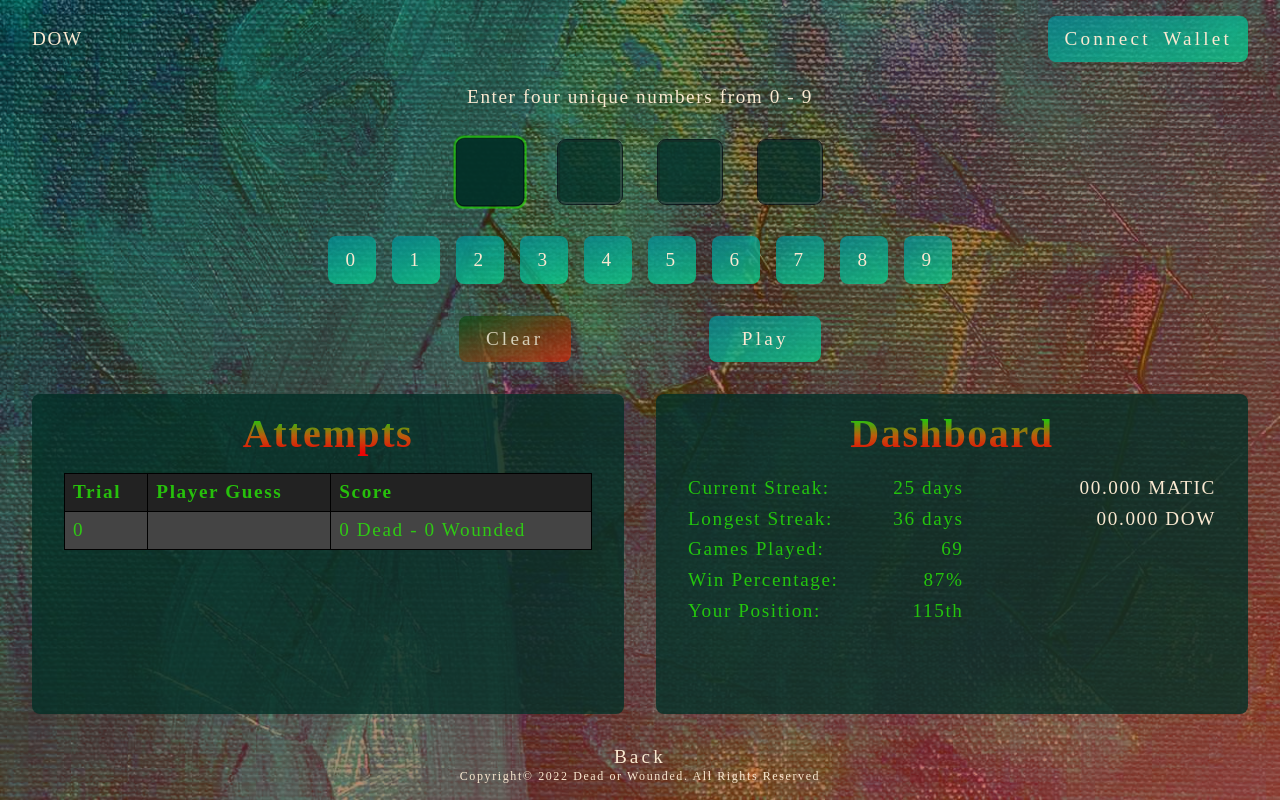
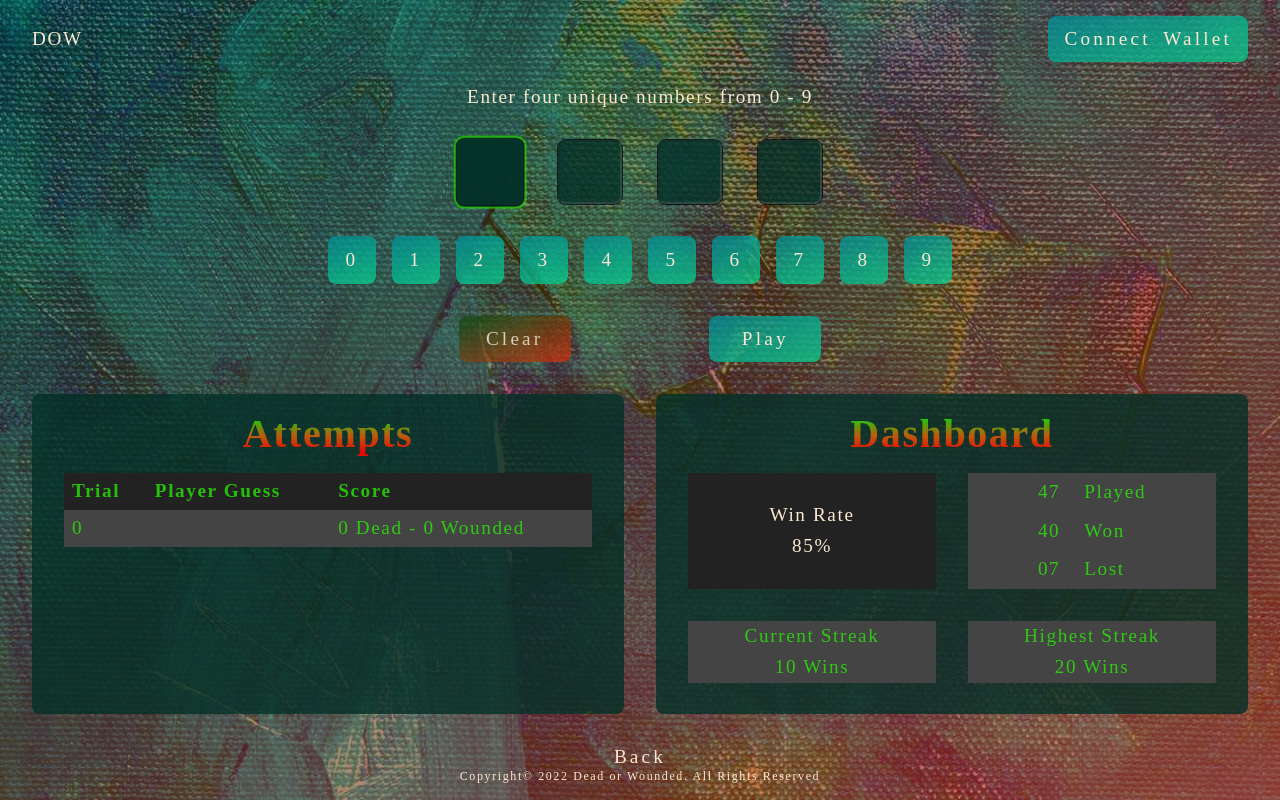
Before and after one commit to AbdulrasheedAdediran/dow-dApp-frontend, a React (Create React App) app: page /startGame in a window 1280 px wide. Built offline with nearby package versions, Linux system fonts and the light colour scheme; a web font is replaced by a local one.

Commit message:
let not working: reverting to const

```diff
--- a/src/components/container/StartGame/Attempts.css
+++ b/src/components/container/StartGame/Attempts.css
@@ -20,7 +20,7 @@
 }
 th,
 td {
-  border: 1px solid #000;
+  /* border: 1px solid #000; */
   text-align: left;
   padding: 0.25rem 0.5rem;
 }
--- a/src/components/container/StartGame/Attempts.jsx
+++ b/src/components/container/StartGame/Attempts.jsx
@@ -2,14 +2,19 @@ import { React, useState } from "react";
 import "./Attempts.css";
 
 const Attempts = (props) => {
-  const [roundScores, setRoundScores] = useState([
-    {
-      trial: props.trial,
-      attempt: props.confirmedAttempt,
-      dead: props.dead,
-      wounded: props.wounded,
-    },
-  ]);
+  // const roundScores = [
+  //   {
+  //     trial: props.trial,
+  //     attempt: props.confirmedAttempt,
+  //     dead: props.dead,
+  //     wounded: props.wounded,
+  //   },
+  // ];
+  console.log("Roundscores Full Data", props.roundScores);
+  console.log("Trial Number:", props.roundScores[0].trial);
+  console.log("Confirmed Attempt:", props.roundScores[0].attempt);
+  console.log("Dead:", props.roundScores[0].dead);
+  console.log("Wounded:", props.roundScores[0].wounded);
   return (
     <section className="attempts">
       <h2>Attempts</h2>
@@ -22,7 +27,7 @@ const Attempts = (props) => {
           </tr>
         </thead>
         <tbody>
-          {roundScores.map((roundScore) => (
+          {props.roundScores.map((roundScore) => (
             <tr key={roundScore.trial}>
               <td>{roundScore.trial}</td>
               <td>{roundScore.confirmedAttempt}</td>
--- a/src/components/container/StartGame/Dashboard.css
+++ b/src/components/container/StartGame/Dashboard.css
@@ -1,5 +1,6 @@
 .dashboard {
   height: 20rem;
+  /* height: 100%; */
   width: 100%;
   background: var(--deep-green);
   color: var(--antique-white);
@@ -12,29 +13,70 @@
   margin-inline: auto;
   margin-block: 1rem;
 }
-.statistics-and-balance {
+.statistics {
+  width: 100%;
+  display: grid;
+  align-content: stretch;
+  text-align: left;
+  line-height: 1.6;
+  gap: 2rem;
+  /* border: 2px solid red; */
+}
+.win-rate-and-game-stats {
+  display: grid;
+  grid-template-columns: repeat(2, 1fr);
+  align-content: stretch;
+  justify-content: space-between;
+  gap: 2rem;
+  /* border: 2px solid white; */
+}
+.win-rate {
+  width: 100%;
+  display: grid;
+  align-content: center;
+  justify-content: center;
+  /* border: 2px solid yellow; */
+  text-align: center;
+  color: var(--antique-white);
+
+  background-color: #222;
+}
+.played-won-lost {
+  width: 100%;
+  display: grid;
+  align-content: space-evenly;
+  justify-content: center;
+  background: #444;
+  /* border: 2px solid blue; */
+}
+.game-stats {
   width: 100%;
   display: flex;
-  align-items: flex-start;
-  justify-content: space-between;
-  text-align: left;
-  line-height: 1.6;
-  flex-grow: 2 1;
+  align-items: stretch;
+  justify-content: flex-start;
+  gap: 1.5rem;
+  margin-block: 0.25rem;
+  /* border: 2px solid blue; */
+}
+.played,
+.won,
+.lost {
+  width: 100%;
+  /* padding: 100%; */
+  /* background: rgba(255, 255, 255, 0.25); */
+}
+.streak-stats {
+  width: 100%;
+  display: grid;
+  grid-template-columns: repeat(2, 1fr);
+  align-content: center;
+  justify-content: center;
+  text-align: center;
   gap: 2rem;
+  /* background: rgba(255, 255, 255, 0.25); */
+  /* border: 2px solid blue; */
 }
-.statistics {
-  width: 100%;
-  /* border: 2px solid red; */
+.max-streak,
+.current-streak {
+  background: #444;
 }
-.balance {
-  flex-shrink: 1;
-  width: 80%;
-  /* border: 2px solid red; */
-  text-align: right;
-  color: var(--antique-white);
-}
-.stats {
-  display: flex;
-  align-items: center;
-  justify-content: space-between;
-}
--- a/src/components/container/StartGame/Dashboard.jsx
+++ b/src/components/container/StartGame/Dashboard.jsx
@@ -4,32 +4,36 @@ const Dashboard = () => {
   return (
     <section className="dashboard">
       <h2>Dashboard</h2>
-      <div className="statistics-and-balance">
-        <div className="statistics">
-          <div className="stats">
-            <p>Current Streak:</p>
-            <p>25 days</p>
+      <div className="statistics">
+        <div className="win-rate-and-game-stats">
+          <div className="win-rate">
+            <p>Win Rate</p>
+            <p>85%</p>
           </div>
-          <div className="stats">
-            <p>Longest Streak:</p>
-            <p>36 days</p>
-          </div>
-          <div className="stats">
-            <p>Games Played:</p>
-            <p>69</p>
-          </div>
-          <div className="stats">
-            <p>Win Percentage:</p>
-            <p>87%</p>
-          </div>
-          <div className="stats">
-            <p>Your Position:</p>
-            <p>115th</p>
+          <div className="played-won-lost">
+            <div className="game-stats played">
+              <p>47</p>
+              <p>Played</p>
+            </div>
+            <div className="game-stats won">
+              <p>40</p>
+              <p>Won</p>
+            </div>
+            <div className="game-stats lost">
+              <p>07</p>
+              <p>Lost</p>
+            </div>
           </div>
         </div>
-        <div className="balance">
-          <p>00.000 MATIC</p>
-          <p>00.000 DOW</p>
+        <div className="streak-stats">
+          <div className="current-streak">
+            <p>Current Streak</p>
+            <p>10 Wins</p>
+          </div>
+          <div className="max-streak">
+            <p>Highest Streak</p>
+            <p>20 Wins</p>
+          </div>
         </div>
       </div>
     </section>
--- a/src/components/container/StartGame/StartGame.jsx
+++ b/src/components/container/StartGame/StartGame.jsx
@@ -6,23 +6,28 @@ import { Link } from "react-router-dom";
 import Layout from "../../Layout";
 
 const StartGame = () => {
+  let dead = 0;
+  let wounded = 0;
+  let trials = 0;
   // Stores and handles the player's inputs
-  const [playerInput, setPlayerInput] = useState({
-    playerInput1: "",
-    playerInput2: "",
-    playerInput3: "",
-    playerInput4: "",
-  });
-
+  const [playerInput, setPlayerInput] = useState([]);
   // Handles disabling/enabling input fields based on validity of input provided
   const [isDisabled, setIsDisabled] = useState(false);
-  let [dead, setDead] = useState(0);
-  let [wounded, setWounded] = useState(0);
-  let [attempt, setAttempt] = useState([]);
-  let [trials, setTrials] = useState(0);
+  // const [dead, setDead] = useState(0);
+  // const [wounded, setWounded] = useState(0);
+  // const [trials, setTrials] = useState(0);
+  const [attempt, setAttempt] = useState(["-", "-", "-", "-"]);
   const [view, setView] = useState("hide");
   const randomNumbers = [4, 2, 3, 1];
   const numberButtons = document.getElementsByClassName("number-btn");
+  const roundScores = [
+    {
+      trial: trials,
+      attempt: playerInput,
+      dead: dead,
+      wounded: wounded,
+    },
+  ];
   const handlePlayerInput = (e) => {
     e.preventDefault();
     const target = e.target;
@@ -32,11 +37,6 @@ const StartGame = () => {
     const inputs = document.querySelectorAll("input");
     const clearBtn = document.getElementsByClassName("clear");
     const playBtn = document.getElementsByClassName("play");
-    const fieldName = target.getAttribute("name");
-    const fieldValue = target.value;
-    // playeScore == newFormData
-    // addFormData == playerInput
-    const playerScore = { ...playerInput };
 
     // Set valid inputs to be numbers 0 - 9
     const regX = /^[0-9]+$/;
@@ -44,10 +44,8 @@ const StartGame = () => {
     if (regX.test(target.value)) {
       console.log(`regX is ${regX.test(target.value)}`);
       console.log(`e.target.value is ${target.value}`);
-      playerScore[fieldName] = fieldValue;
-      // setPlayerInput({ [target.name]: target.value });
-      // setPlayerInput([...playerInput, target.value])
-      // playerInput.push(target.value);
+      // setPlayerInput([...playerInput, target.value]);
+      playerInput.push(target.value);
       console.log(playerInput);
     } else {
       // Do not store the player's input if they are invalid (not numbers 0 - 9)
@@ -55,13 +53,56 @@ const StartGame = () => {
       target.value = "";
       target.focus();
       console.log(`e.target.value is ${target.value}`);
-      console.log(`Player Input: ${playerInput.value}`);
-      console.log("PlayerInput1:", playerInput.playerInput1);
-      console.log("PlayerInput2:", playerInput.playerInput2);
-      console.log("PlayerInput3:", playerInput.playerInput3);
-      console.log("PlayerInput4:", playerInput.playerInput4);
+      console.log(playerInput);
     }
 
+    /*=======
+    BUGS
+    1. Must focus on first input onLoad and disable following inputs => DONE
+    2. Must clear inputs onCLick of `Backspace` or `Clear` (including first input)
+    3. Must write to next available input field after clearing
+    4. Handle `null` error in console that pops up when the last input is filled => DONE
+    5. Handle incorrect entry of data into input array that result from cleared inputs
+    6. Handle received the string `true` for the boolean attribute `disabled` warning in console
+
+
+
+    ===== CLEAR =====
+    - If the current input is !empty{
+    keep focus on current input
+    clear the current input;
+    pop the value from the playerInput array;
+    accept a new value;
+    push new value to the playerInput array
+    } else if the current input is empty {
+    switch focus to the previous input;
+    clear the previous input;
+    pop the value from the playerInput array;
+    accept a new value and push it to the playerInput array
+    }
+    else if current input is empty && current input is the first input || previous input is null{
+    keep focus on current input;
+    accept a new value and push it to the playerInput array
+    if maxLength{
+    switch focus to next input
+    }
+    }
+    =======*/
+
+    // clearBtn.onClick(() => {
+    //   let firstInput = inputs[0];
+    //   if (maxLength) {
+    //     target.focus();
+    //     target.value = "";
+    //     playerInput.pop();
+    //   } else if (!maxLength) {
+    //     previous.focus();
+    //     previous.target.value = "";
+    //     playerInput.pop();
+    //   } else if (!maxLength && (target === firstInput || previous === null)) {
+    //     target.focus();
+    //   }
+    // });
     let container = document.getElementsByClassName("input")[0];
     container.onkeyup = (e) => {
       let pressedKey = parseInt(String(e.key));
@@ -82,10 +123,77 @@ const StartGame = () => {
       }
 
       // Move to previous field if empty (user pressed backspace)
+      if (focusedInputLength < maxLength) {
+        let firstInput = inputs[0];
+        if (target === inputs[1]) {
+          previous.attributes["disabled"] = setIsDisabled(false);
+          firstInput.focus();
+          playerInput.pop();
+        }
+        if (previous === null && target === firstInput) {
+          target.focus();
+          playerInput.pop();
+          setPlayerInput([]);
+        } else if (previous !== firstInput) {
+          previous.attributes["disabled"] = setIsDisabled(true);
+          playerInput.pop();
+          previous.focus();
+        } else if (target === lastInput) {
+          target.value = "";
+          playerInput.pop();
+          target.focus();
+        }
+      }
+
+      // Move to previous field if empty (user pressed backspace)
+      // else if (focusedInputLength < minLength) {
+      //   // let previous = target.previousElementSibling;
+      //   if (previous === null) {
+      //     return;
+      //   } else if (
+      //     previous.tagName.toLowerCase() === "input" ||
+      //     previous.attributes[isDisabled]
+      //   ) {
+      //     previous.focus();
+      //     playerInput.pop();
+      //   }
+      // }
     };
+    // const key = event.key;
+    // let pressedKey = String(e.key);
+    // if (pressedKey === "Backspace" || pressedKey === "Delete") {
+    //   e.preventDefault();
+    //   let firstInput = inputs[0];
+    //   let focusedInputLength = target.value.length;
+    //   if (focusedInputLength >= maxLength) {
+    //     target.focus();
+    //     target.value = "";
+    //     playerInput.pop();
+    //   } else if (focusedInputLength < maxLength) {
+    //     previous.attributes["disabled"] = setIsDisabled(true);
+    //     previous.focus();
+    //     previous.target.value = "";
+    //     playerInput.pop();
+    //   } else if (
+    //     focusedInputLength < maxLength &&
+    //     (target === firstInput || previous === null)
+    //   ) {
+    //     target.focus();
+    //   }
+    // }
+    // Disable Play button until all inputs are complete
+    // const lastInput = inputs[inputs.length - 1];
+    // if (lastInput.length >= maxLength) {
+    //   playBtn.attributes["disabled"] = setIsDisabled(true);
+    // } else {
+    //   playBtn.attributes["disabled"] = setIsDisabled(false);
+    // }
+    /***======== */
   };
-
-  const handlePlay = async (e) => {
+  // numberButtons.addEventListener("click", (e) => {
+  //   e.target.value = numberButtons.innerText;
+  // });
+  const handlePlay = (e) => {
     const entries = document.querySelector(".entries");
     const inputs = document.querySelectorAll("input");
     const winMessage = "WAY TO GO GENIUS, YOU WON!!!";
@@ -93,14 +201,14 @@ const StartGame = () => {
     let firstInput = inputs[0];
     e.preventDefault();
     if (trials <= 7 && dead !== 4) {
-      setDead((dead = 0));
-      setWounded((wounded = 0));
-      setTrials((trials += 1));
+      dead = 0;
+      wounded = 0;
+      trials += 1;
       // Check Player Input and Return Round Scores
       for (let i = 0; i < 4; i++) {
         // Check if player guess is in the correct index of random numbers
         if (playerInput[i] == randomNumbers[i]) {
-          setDead((dead += 1));
+          dead += 1;
         }
         // Check if player guess is in the sequence but not in the correct index of random numbers
         for (let j = 0; j < 4; j++) {
@@ -108,11 +216,18 @@ const StartGame = () => {
             playerInput[i] != randomNumbers[i] &&
             playerInput[i] == randomNumbers[j]
           ) {
-            setWounded((wounded += 1));
+            wounded += 1;
           }
         }
       }
+      roundScores.push({
+        trial: trials,
+        attempt: playerInput,
+        dead: dead,
+        wounded: wounded,
+      });
     }
+    console.log(`Trial Number ${trials}: ${dead} Dead - ${wounded} Wounded`);
 
     // const n = 7;
 
@@ -138,8 +253,9 @@ const StartGame = () => {
       firstInput.attributes["disabled"] = setIsDisabled(false);
       firstInput.attributes["autofocus"] = true;
       firstInput.focus();
-      setTrials(0);
+      trials = 0;
     }
+
     setAttempt(playerInput);
     console.log(`Random Numbers Generated: ${randomNumbers}`);
     console.log(`Your Guess: ${playerInput}`);
@@ -240,14 +356,14 @@ const StartGame = () => {
         </form>
 
         <div className="attempts-and-dashboard">
-          {/* {playerInput.map(() => ( */}
           <Attempts
             trial={trials}
-            confirmedAttempt={attempt.join(" ")}
+            attempt={attempt.join(" ")}
             dead={dead}
             wounded={wounded}
+            roundScores={roundScores}
           />
-          {/* ))} */}
+
           <Dashboard />
         </div>
         <Link to="/">
@@ -259,3 +375,43 @@ const StartGame = () => {
 };
 
 export default StartGame;
+
+/**
+
+
+    // FOCUS NEXT INPUT FIELD
+    const { maxLength, name, value } = e.target;
+    const { fieldName, fieldIndex } = name.split("-");
+    // Check if max length has been reached
+    if (value.length >= maxLength) {
+      // Check if it's not the last input field
+      if (parseInt(value, 10) < 4) {
+        // Get the next input field
+        const nextInputField = document.querySelector(
+          `input[name=playerInput${parseInt(fieldIndex, 10) + 1}]`
+        );
+        // If found, focus next field
+        if (nextInputField !== null) {
+          nextInputField.focus();
+        }
+      }
+
+
+      ===========================
+
+       // Check if max length has been reached
+    if (value.length >= maxLength) {
+      // Check if it's not the last input field
+      if (parseInt(value, 10) < 4) {
+        // Get the next input field
+        const nextInputField = document.querySelector(
+          `input[name=playerInput${parseInt(fieldIndex, 10) + 1}]`
+        );
+        // If found, focus next field
+        if (nextInputField !== null) {
+          nextInputField.focus();
+        }
+      }
+    }
+  };
+ */
```
